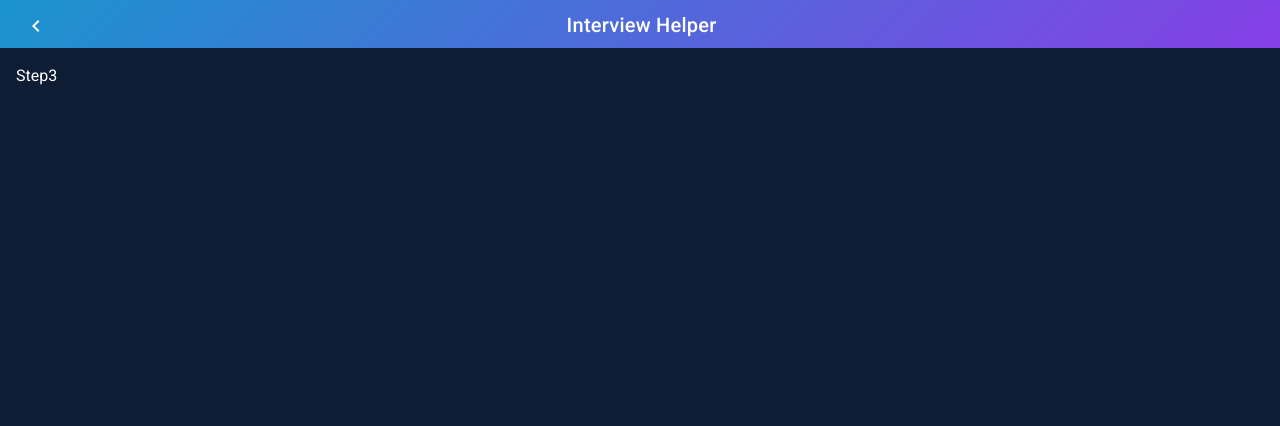
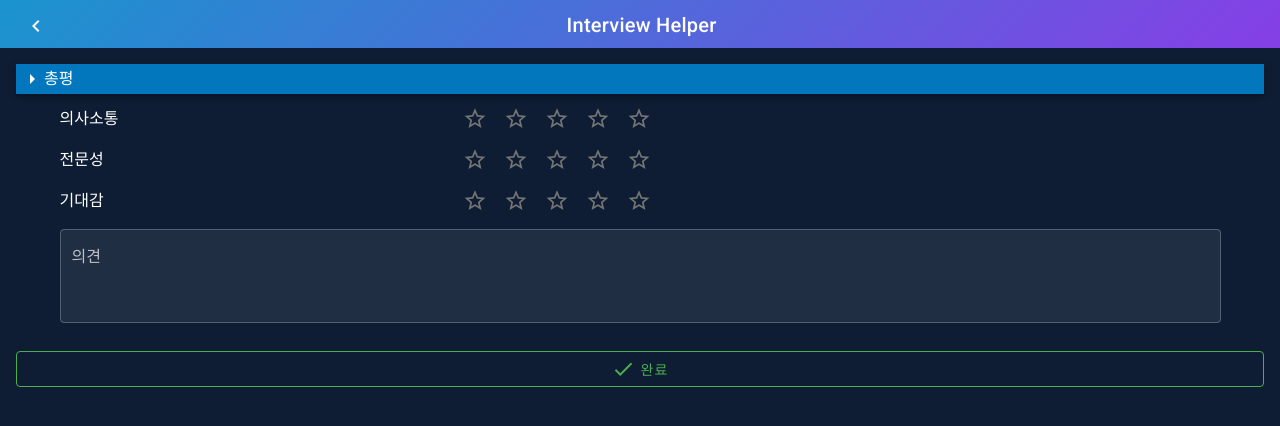
Before and after one commit to kis6905/interview-helper-front, a Vue app: page /interview/step3 in a window 1280 px wide. Shown: the top 426 px of the page. Built offline with nearby package versions, Linux system fonts and the light colour scheme; what vue-lodash would draw is missing.

Commit message:
면접 보기 메뉴 UI 완료

```diff
--- a/src/App.vue
+++ b/src/App.vue
@@ -26,4 +26,7 @@ export default {
 .v-toolbar__content {
   padding: 4px 4px !important;
 }
+.align-items-center {
+  align-items: center;
+}
 </style>
--- a/src/store/index.js
+++ b/src/store/index.js
@@ -41,6 +41,10 @@ export default new Vuex.Store({
         interviewDate: today.yyyymmdd('yyyy-mm-dd'),
         interviewer: '',
         candidate: '',
+        communicationRating: 0,
+        technicalRating: 0,
+        expectationRating: 0,
+        comment: '',
         questionSetList: []
       }
     },
@@ -51,7 +55,7 @@ export default new Vuex.Store({
           return {
             ...question,
             comment: '',
-            rating: 1
+            rating: 0
           }
         })
       }
--- a/src/views/interview/InterviewStep1.vue
+++ b/src/views/interview/InterviewStep1.vue
@@ -18,10 +18,10 @@
       class="mb-2"
       block
       outlined
-      color="indigo lighten-5"
+      color="green"
       :disabled="selectedQuestionSetIds.length === 0"
       @click="handleNextStep">
-      <v-icon class="mr-1">mdi-arrow-right-drop-circle-outline</v-icon>시작
+      Next Step<v-icon class="ml-1">mdi-arrow-right</v-icon>
     </v-btn>
   </div>
 </template>
--- a/src/views/interview/InterviewStep2.vue
+++ b/src/views/interview/InterviewStep2.vue
@@ -21,7 +21,7 @@
                 {{ (index + 1) + '. ' + question.question }}
               </v-col>
             </v-row>
-            <v-row class="answer">
+            <v-row class="align-items-center">
               <v-col cols="2" class="pt-0 pb-0">
                 평점
               </v-col>
@@ -36,7 +36,7 @@
                 </v-rating>
               </v-col>
             </v-row>
-            <v-row class="answer">
+            <v-row class="align-items-center">
               <v-col cols="2" class="pt-0 pb-0">
                 의견
               </v-col>
@@ -52,6 +52,14 @@
         </v-row>
       </v-container>
     </div>
+    <v-btn
+      class="mb-2"
+      block
+      color="green"
+      outlined
+      @click="handleNextStep">
+      Next Step<v-icon class="ml-1">mdi-arrow-right</v-icon>
+    </v-btn>
   </div>
 </template>
 
@@ -70,6 +78,9 @@ export default {
     console.log(this.store_interview)
   },
   methods: {
+    handleNextStep () {
+      this.$router.push({ name: 'InterviewStep3' })
+    }
   },
   computed: {
     ...mapGetters({
@@ -80,7 +91,4 @@ export default {
 </script>
 
 <style lang="scss" scoped>
-.answer {
-  align-items: center;
-}
 </style>
--- a/src/views/interview/InterviewStep3.vue
+++ b/src/views/interview/InterviewStep3.vue
@@ -1,10 +1,86 @@
 <template>
   <div>
-    Step3
+    <v-toolbar
+      class="pl-0 mb-1"
+      color="light-blue darken-3"
+      height="30px">
+      <v-icon>mdi-menu-right</v-icon>
+      총평
+    </v-toolbar>
+    <v-container class="mb-2">
+      <v-row class="align-items-center">
+        <v-col cols="4" class="pt-0 pb-0">
+          의사소통
+        </v-col>
+        <v-col cols="8" class="pt-0 pb-0">
+          <v-rating
+            v-model="store_interview.communicationRating"
+            size="25"
+            length="5"
+            half-increments
+            color="yellow accent-4"
+            background-color="grey darken-1">
+          </v-rating>
+        </v-col>
+      </v-row>
+      <v-row class="align-items-center">
+        <v-col cols="4" class="pt-0 pb-0">
+          전문성
+        </v-col>
+        <v-col cols="8" class="pt-0 pb-0">
+          <v-rating
+            v-model="store_interview.technicalRating"
+            size="25"
+            length="5"
+            half-increments
+            color="yellow accent-4"
+            background-color="grey darken-1">
+          </v-rating>
+        </v-col>
+      </v-row>
+      <v-row class="align-items-center">
+        <v-col cols="4" class="pt-0 pb-0">
+          기대감
+        </v-col>
+        <v-col cols="8" class="pt-0 pb-0">
+          <v-rating
+            v-model="store_interview.expectationRating"
+            size="25"
+            length="5"
+            half-increments
+            color="yellow accent-4"
+            background-color="grey darken-1">
+          </v-rating>
+        </v-col>
+      </v-row>
+      <v-row class="align-items-center mt-5 mb-2">
+        <v-col cols="12" class="pt-0 pb-0">
+          <v-textarea
+            v-model="store_interview.comment"
+            outlined
+            label="의견"
+            placeholder="의견을 남겨주세요."
+            :rows="3"
+            hide-details
+            filled
+            no-resize>
+          </v-textarea>
+        </v-col>
+      </v-row>
+    </v-container>
+    <v-btn
+      class="mb-2"
+      block
+      color="green"
+      outlined
+      @click="handleClickComplete">
+      <v-icon class="mr-1">mdi-check</v-icon>완료
+    </v-btn>
   </div>
 </template>
 
 <script>
+import { mapGetters } from 'vuex'
 import pageMixin from '@/mixins/page'
 
 export default {
@@ -18,6 +94,14 @@ export default {
   async created () {
   },
   methods: {
+    handleClickComplete () {
+      console.log(this.store_interview)
+    }
+  },
+  computed: {
+    ...mapGetters({
+      store_interview: 'interview'
+    })
   }
 }
 </script>
```
